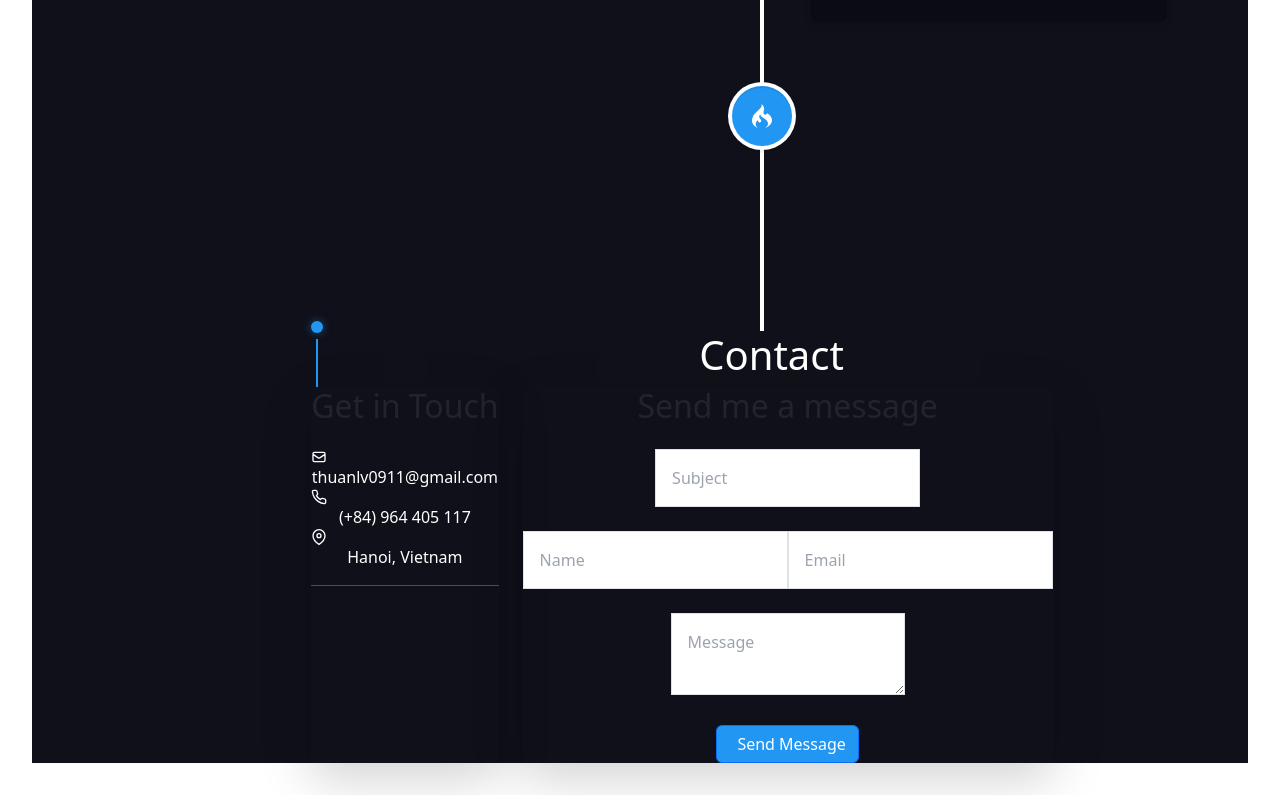
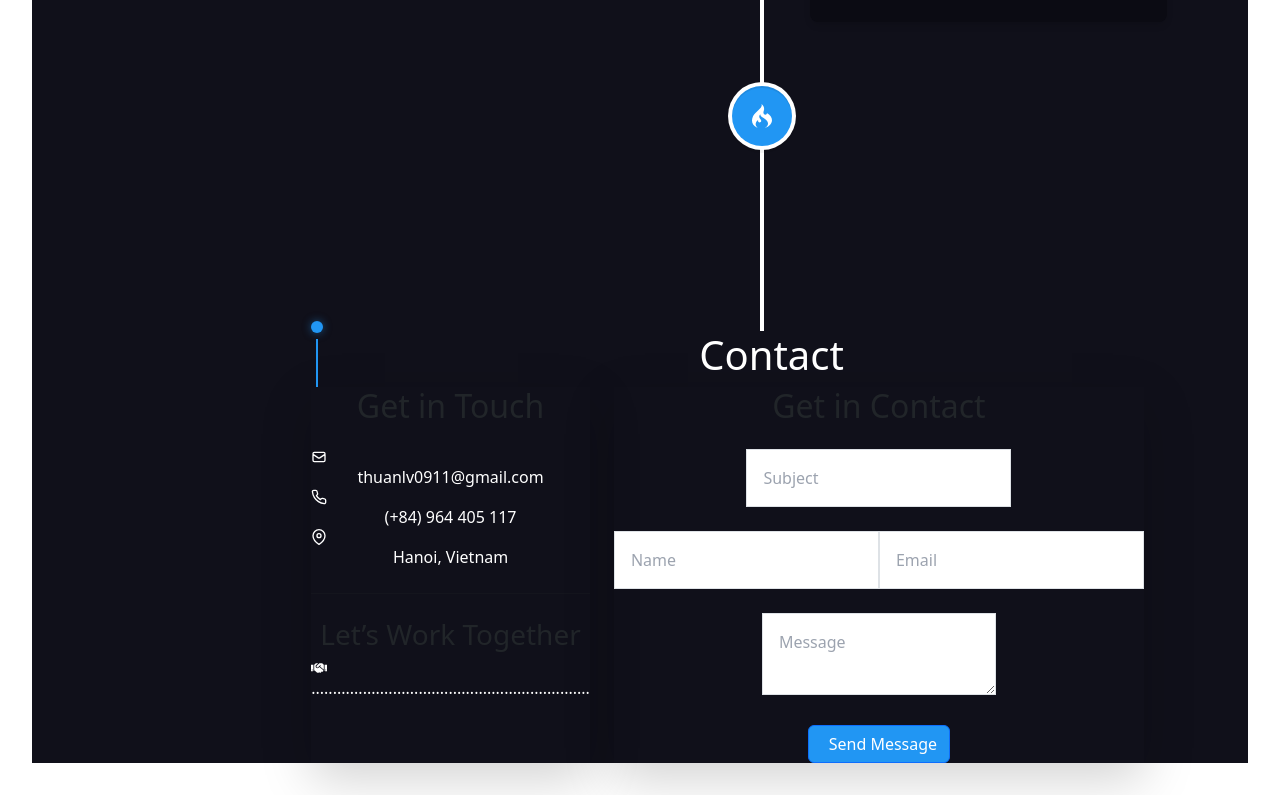
Before and after one commit to thuanlv0911/thuans-portfolio, a React (Vite) app in the folder client/: page / in a window 1280 px wide. Shown: the part 4094-4889 px from the top of the page. Built offline with nearby package versions, Linux system fonts and the light colour scheme.

Commit message:
chore: fix certificate and contact

```diff
--- a/client/src/pages/Certifications/certification.css
+++ b/client/src/pages/Certifications/certification.css
@@ -40,7 +40,7 @@
   height: auto;
   object-fit: cover;
   border-radius: 0.5rem;
-  transition: opacity 0.3s ease, transform 0.3s ease;
+  transition: all 0.3s ease;
 }
 
 .certification-content:hover .card-img {
@@ -60,7 +60,7 @@
   border-radius: 9999px;
   padding: 0.15rem 0.8rem;
   opacity: 0;
-  transition: opacity 0.3s ease;
+  transition: all 0.3s ease;
 }
 
 .certification-content:hover .card-overlay {
@@ -69,6 +69,11 @@
 
 .certification-title {
   color: #2196F3 !important;
+  transition: all 0.3s ease;
+}
+
+.certification-content:hover .certification-title {
+  transform: translateY(-5px);
 }
 
 .certification-content {
@@ -89,7 +94,7 @@
 }
 
 .coursera-text {
-  transition: opacity 0.3s ease;
+  transition: all 0.3s ease;
 }
 
 .coursera-logo {
@@ -98,7 +103,7 @@
   position: absolute;
   left: 50%;
   transform: translateX(-50%);
-  transition: opacity 0.3s ease;
+  transition: all 0.3s ease;
 }
 
 .certification-content:hover .coursera-text {
@@ -113,5 +118,4 @@
   .vertical-timeline {
     width: 100%;
   }
-
 }
--- a/client/src/pages/Contact/Contact.jsx
+++ b/client/src/pages/Contact/Contact.jsx
@@ -3,6 +3,7 @@ import "./contact.css";
 import { HiOutlineMail } from "react-icons/hi";
 import { FiPhone, FiMapPin } from "react-icons/fi";
 import { IoMailUnreadOutline } from "react-icons/io5";
+import { FaHandshake } from "react-icons/fa";
 import { Button } from "react-bootstrap";
 
 const Contact = () => {
@@ -11,27 +12,33 @@ const Contact = () => {
             <div className="contact w-full px-4 py-8 max-w-7xl mx-auto">
                 <h1 className="text-4xl font-mono contact-title">Contact</h1>
                 <div className="contact-container gap-6 mt-8 flex flex-col md:flex-row">
-                    <div className="contact-info flex flex-col align-items-center bg-[#0B0B13] p-6 rounded-lg shadow-lg md:w-1/3">
+                    <div className="contact-info bg-[#0B0B13] p-6 rounded-lg shadow-lg md:w-1/3">
                         <h2 className="text-3xl font-semibold text-[#2196F3] mb-4">Get in Touch</h2>
                         <div className="space-y-4">
                             <div className="flex items-center gap-3 contact-item">
-                                <HiOutlineMail className="text-2xl  transition-all duration-300" />
-                                <span className=" transition-all duration-300">thuanlv0911@gmail.com</span>
+                                <HiOutlineMail className="text-2xl transition-all duration-300" />
+                                <span className="transition-all duration-300">thuanlv0911@gmail.com</span>
                             </div>
                             <div className="flex items-center gap-3 contact-item">
-                                <FiPhone className="text-2xl  transition-all duration-300" />
-                                <span className=" transition-all duration-300">(+84) 964 405 117</span>
+                                <FiPhone className="text-2xl transition-all duration-300" />
+                                <span className="transition-all duration-300">(+84) 964 405 117</span>
                             </div>
                             <div className="flex items-center gap-3 contact-item">
                                 <FiMapPin className="text-2xl transition-all duration-300" />
-                                <span className=" transition-all duration-300">Hanoi, Vietnam</span>
+                                <span className="transition-all duration-300">Hanoi, Vietnam</span>
                             </div>
-                            <hr className='text-white' />
-
+                            <hr className="border-[#2196F3] my-4" />
+                            <div className="space-y-4">
+                                <h3 className="text-xl font-semibold text-[#2196F3]">Let’s Work Together</h3>
+                                <div className="flex items-center gap-3 contact-item">
+                                    <FaHandshake className="text-2xl transition-all duration-300" />
+                                    <span className="transition-all duration-300">.................................................................</span>
+                                </div>
+                            </div>
                         </div>
                     </div>
                     <div className="contact-form bg-[#0B0B13] p-6 rounded-lg shadow-lg md:w-2/3">
-                        <h2 className="text-3xl font-semibold text-[#2196F3] mb-4">Send me a message</h2>
+                        <h2 className="text-3xl font-semibold text-[#2196F3] mb-4">Get in Contact</h2>
                         <form>
                             <div className="mb-4">
                                 <input
```
